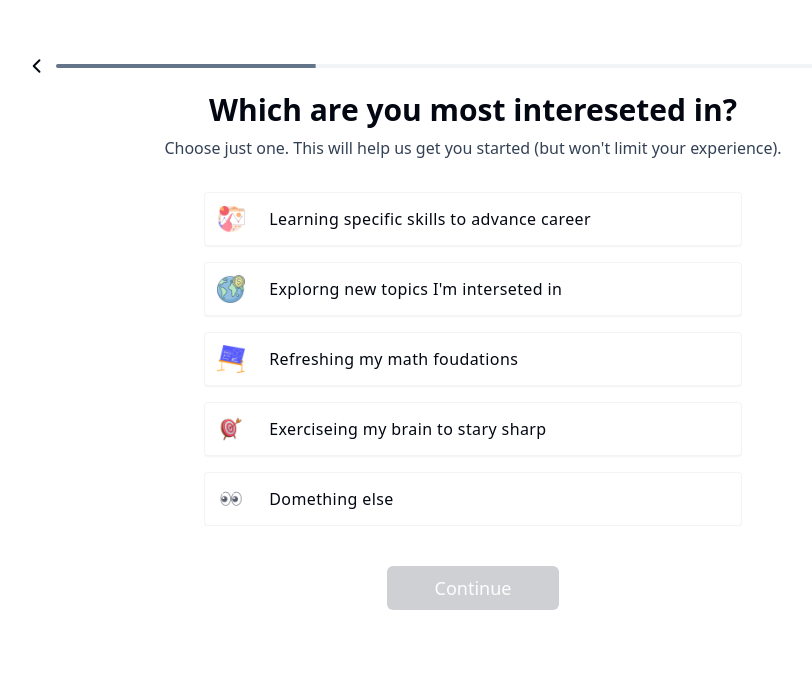
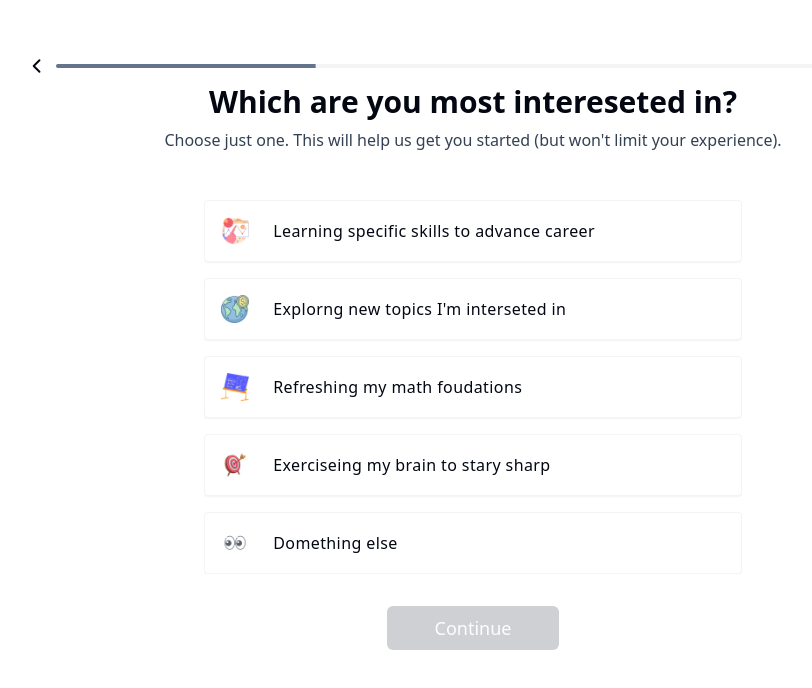
Before and after one commit to Natty-7r/Assignment-, a React (Vite) app: page /interest in a window 1280 px wide. Shown: the top 688 px of the page, without its empty margins (167-979 px from the left). Built offline with nearby package versions, Linux system fonts and the light colour scheme; a web font is replaced by a local one; what mathjax3-react would draw is missing.

Commit message:
style: fix UIU issue

```diff
--- a/src/components/card/math-leverl-card.tsx
+++ b/src/components/card/math-leverl-card.tsx
@@ -17,7 +17,7 @@ const MathLevelCard = ({
   return (
     <Card
       className={cn(
-        "aspect-[1/1]   text-sm w-[48%] lg:w-[24%] flex flex-col items-center justify-center",
+        "aspect-[1/1]   text-sm w-[45%] lg:w-[31%] xl:w-[24%] flex flex-col items-center justify-center",
         selectedValue && selectedValue == name && "border-yellow-600 shadow-lg"
       )}
       onClick={() => handleClick(name)}
--- a/src/components/card/option.card.tsx
+++ b/src/components/card/option.card.tsx
@@ -11,7 +11,7 @@ const OptionCard = ({
   return (
     <Card
       className={cn(
-        "flex items-center  rounded gap-4  p-4 md:gap-6 md:p-3 border-gray-100 ",
+        "flex items-center  rounded gap-4  p-3 md:gap-6 xl:p-4 border-gray-100 ",
         selectedValue && selectedValue == title && "border-yellow-600 shadow-lg"
       )}
       onClick={() => handleClick(title)}
--- a/src/components/header/form-header.tsx
+++ b/src/components/header/form-header.tsx
@@ -6,7 +6,7 @@ const FormHeader = ({
   headerDescription,
 }: FormHeaderProps) => {
   return (
-    <header className={cn("text-center", className)}>
+    <header className={cn("text-center mb-2 xl:mb-6", className)}>
       <h1 className=" first-letter:uppercase font-bold  md:mb-2  text-xl md:text-3xl">
         {headerText}
       </h1>
--- a/src/pages/intereset.tsx
+++ b/src/pages/intereset.tsx
@@ -23,7 +23,7 @@ const InterestsPage = () => {
   };
 
   return (
-    <main className=" flex flex-col gap-2 py-8 px-6  sm:p-12 md:px-[15%] ">
+    <main className=" flex flex-col  py-8 px-6  sm:p-12 md:px-[15%] ">
       <FormProgress />
       <FormHeader
         headerText=" which are you most intereseted in?"
--- a/src/pages/learning-path.tsx
+++ b/src/pages/learning-path.tsx
@@ -26,7 +26,7 @@ const LearningPathPage = () => {
       </main>
     );
   return (
-    <main className=" flex flex-col gap-2 px-6 pt- sm:p-12 sm:p-24  md:px-[10%] lg:my-24 lg:justify-center ">
+    <main className=" flex flex-col px-6 pt- sm:p-12 sm:p-24  md:px-[10%] lg:my-24 lg:justify-center ">
       <FormHeader
         headerText=" learning paths based on your answers"
         headerDescription="choose one to get started. You can switch anytime."
--- a/src/pages/math-level.tsx
+++ b/src/pages/math-level.tsx
@@ -25,7 +25,7 @@ const MathLevelPage = () => {
     setRelaod(true);
   }, [r]);
   return (
-    <main className=" flex flex-col gap-2  py-8 px-6 sm:p-12 md:px-[15%] ">
+    <main className=" flex flex-col  py-8 px-6 sm:p-12 md:px-[15%] ">
       <FormProgress />
       <FormHeader
         className="my-4"
--- a/src/pages/progress-one.tsx
+++ b/src/pages/progress-one.tsx
@@ -13,7 +13,7 @@ const ProgressOne = () => {
     navigate("/math-level");
   };
   return (
-    <main className=" flex flex-col gap-2  py-8 px-6 sm:p-12 md:px-[15%] ">
+    <main className=" flex flex-col   py-8 px-6 sm:p-12 md:px-[15%] ">
       <FormProgress />
       <div className="flex flex-col md:my-12 md:flex-row mx-auto items-center justify-around md:gap-[5%] ">
         <div className="aspect-[2/3]  relative  w-1/4 md:w-[20%] my-12">
--- a/src/pages/progress-two.tsx
+++ b/src/pages/progress-two.tsx
@@ -12,7 +12,7 @@ const ProgressTwoPage = () => {
     navigate("/learning-path");
   };
   return (
-    <main className=" flex flex-col gap-2  py-8 px-6 sm:p-12 md:px-[15%] ">
+    <main className=" flex flex-col   py-8 px-6 sm:p-12 md:px-[15%] ">
       <FormProgress />
       <div className="flex flex-col md:my-12 md:flex-row mx-auto items-center justify-around md:gap-[5%] ">
         <div className="aspect-[2/3]  relative  w-1/4 md:w-[20%] my-12">
--- a/src/pages/user-type.tsx
+++ b/src/pages/user-type.tsx
@@ -20,7 +20,7 @@ const UserTypePage = () => {
     navigate("/interest");
   };
   return (
-    <main className=" flex flex-col gap-2 p- py-8 px-6 sm:p-12 md:p-6 md:px-[15%] ">
+    <main className=" flex flex-col  py-8 px-6 sm:p-12 md:p-6 md:px-[15%] ">
       <FormProgress />
       <FormHeader
         headerText=" which describes you best?"
```
